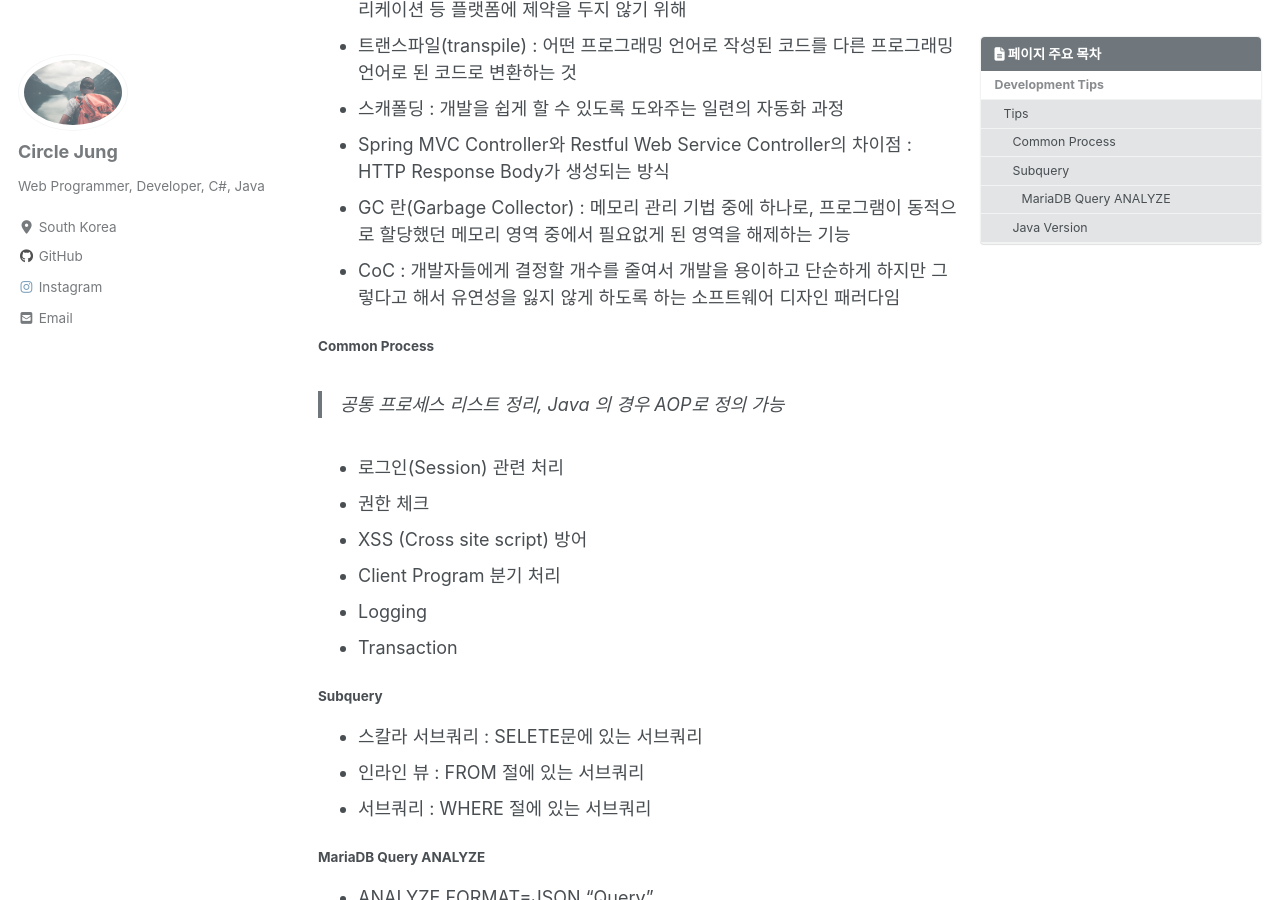
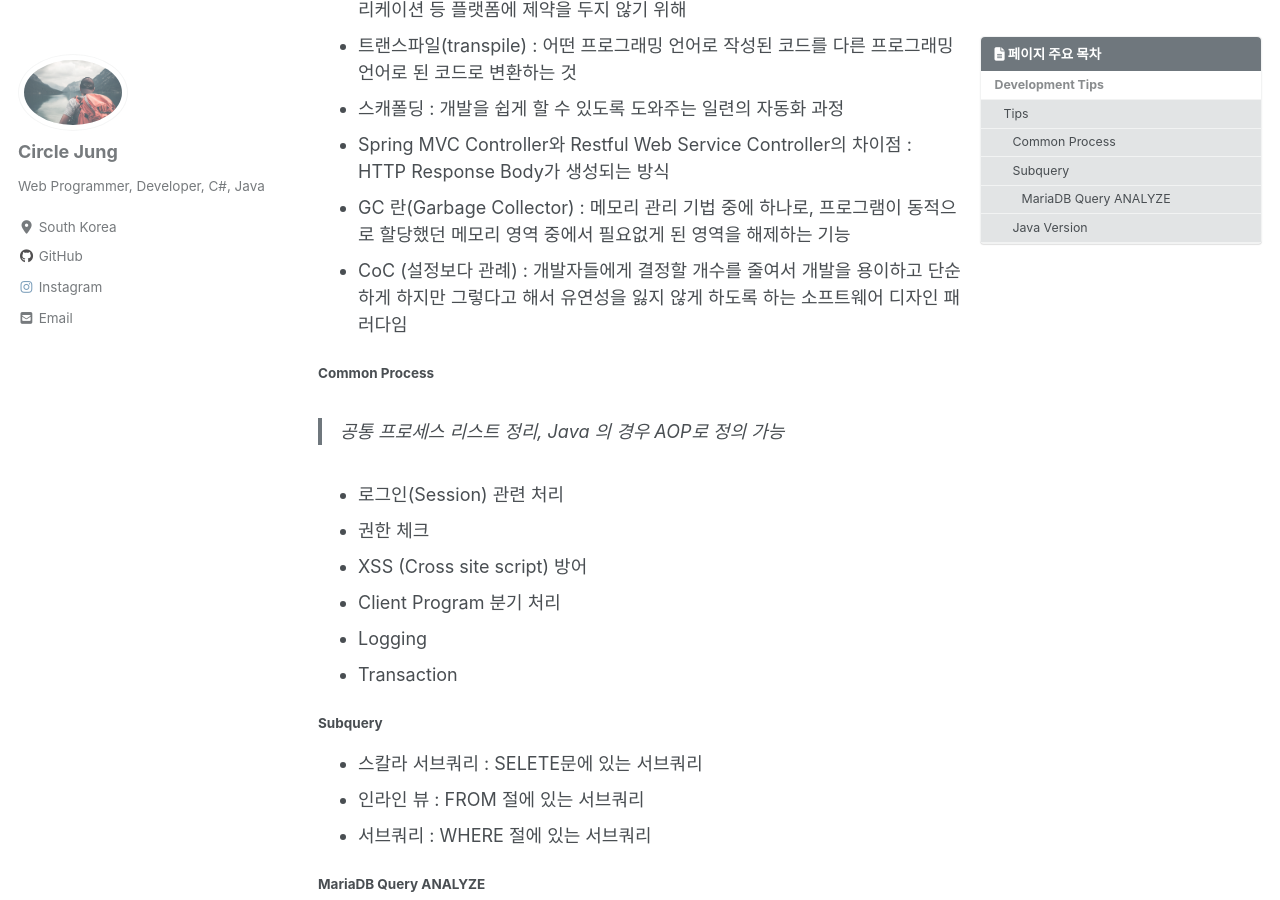
Before and after one commit to jwh0124/jwh0124.github.io, a Jekyll site: the page built from _posts/2020-05-09-development_tip.md, in a window 1280 px wide and 900 px high, scrolled down 1507 px. Built offline with Jekyll 4.4.1, drawn with Linux system fonts in a browser that asks for light colours; cached includes are drawn as plain includes; nearby versions of some CDN libraries; comment, search, counter and statistics services are not loaded.

Commit message:
+ develop tip CoC

```diff
--- a/_posts/2020-05-09-development_tip.md
+++ b/_posts/2020-05-09-development_tip.md
@@ -47,7 +47,7 @@ last_modified_at: 2021-02-19T15:07:00+09:00
 * 스캐폴딩 : 개발을 쉽게 할 수 있도록 도와주는 일련의 자동화 과정
 * Spring MVC Controller와 Restful Web Service Controller의 차이점 : HTTP Response Body가 생성되는 방식
 * GC 란(Garbage Collector) : 메모리 관리 기법 중에 하나로, 프로그램이 동적으로 할당했던 메모리 영역 중에서 필요없게 된 영역을 해제하는 기능
-* CoC : 개발자들에게 결정할 개수를 줄여서 개발을 용이하고 단순하게 하지만 그렇다고 해서 유연성을 잃지 않게 하도록 하는 소프트웨어 디자인 패러다임
+* CoC (설정보다 관례) : 개발자들에게 결정할 개수를 줄여서 개발을 용이하고 단순하게 하지만 그렇다고 해서 유연성을 잃지 않게 하도록 하는 소프트웨어 디자인 패러다임
 
 #### Common Process ####
 
```
